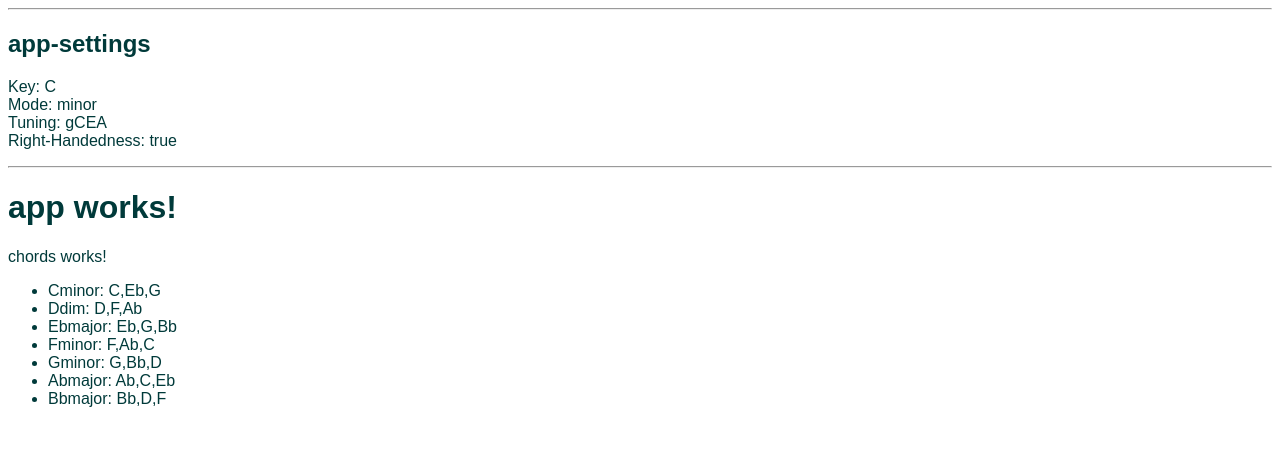
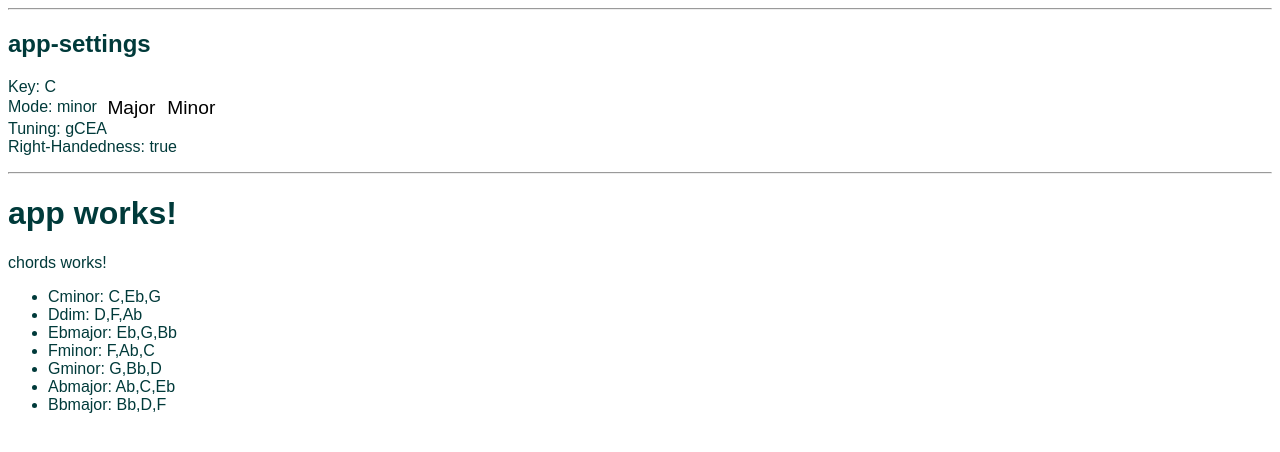
Before and after one commit to gripsmoke/ukelele-chord-progression, an Angular app: page / in a window 1280 px wide. Shown: the top 452 px of the page. Built offline with nearby package versions, Linux system fonts and the light colour scheme.

Commit message:
Rough version of settings complete.

```diff
--- a/src/app/settings.service.ts
+++ b/src/app/settings.service.ts
@@ -16,7 +16,19 @@ export class SettingsService {
   constructor() { }
 
   changeNote(note:string){
-    console.log('In root note service changing note');
+    console.log('In settings service changing note');
     this.rootnoteSource.next(note);
   }
+  changeMode(mode:string){
+    console.log('In settings service changing mode');
+    this.keymodeSource.next(mode);
+  }
+  changeTune(tune:string){
+    console.log('In settings service changing tune');
+    this.tuningSource.next(tune);
+  }
+  changeHand(hand:boolean){
+    console.log('In settings service changing hand');
+    this.righthandSource.next(hand);
+  }
 }
--- a/src/app/settings/settings.component.html
+++ b/src/app/settings/settings.component.html
@@ -2,8 +2,8 @@
 <h2>app-settings</h2>
 <p>
   Key: {{root}}<br />
-  Mode: {{mode}}<br />
+  Mode: {{mode}} <button (click)="changeMode('major')">Major</button><button (click)="changeMode('minor')">Minor</button><br />
   Tuning: {{tune}}<br />
-  Right-Handedness: {{hand}}<br />
+  <span (click)="changeHand(!hand)">Right-Handedness</span>: {{hand}}<br />
 </p>
 <hr>
--- a/src/app/settings/settings.component.ts
+++ b/src/app/settings/settings.component.ts
@@ -1,5 +1,6 @@
-import { Component, OnInit } from '@angular/core';
+import { Component, OnInit, EventEmitter, Output } from '@angular/core';
 import { SettingsService } from '../settings.service';
+import { Http } from '@angular/http';
 
 @Component({
   selector: 'app-settings',
@@ -11,6 +12,9 @@ export class SettingsComponent implements OnInit {
   mode:string;
   tune:string;
   hand:boolean;
+  @Output() onModeChange:EventEmitter<string> = new EventEmitter<string>();
+  @Output() onTuneChange:EventEmitter<string> = new EventEmitter<string>();
+  @Output() onHandChange:EventEmitter<boolean> = new EventEmitter<boolean>();
 
   constructor(private settings: SettingsService) { }
 
@@ -29,4 +33,17 @@ export class SettingsComponent implements OnInit {
     });
   }
 
+  public changeMode(strMode:string){
+    console.log("In Change Mode function");
+    this.settings.changeMode(strMode);
+   }
+   public changeTune(strTune:string){
+    console.log("In Change Tune function");
+    //this.settings.changeTune(strTune);
+   }
+   public changeHand(strHand:boolean){
+    console.log("In Change Hand function");
+    this.settings.changeHand(strHand);
+   }
+
 }
```
